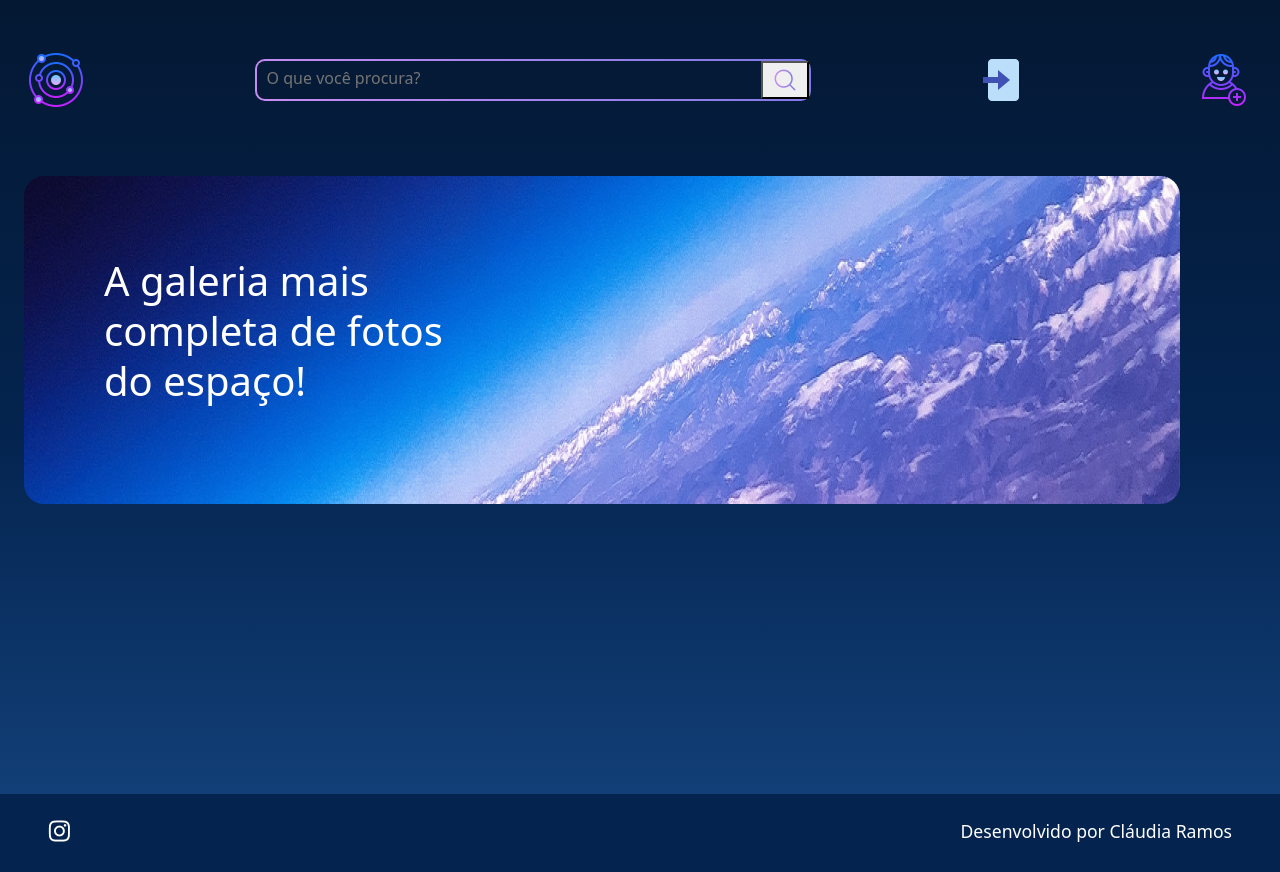
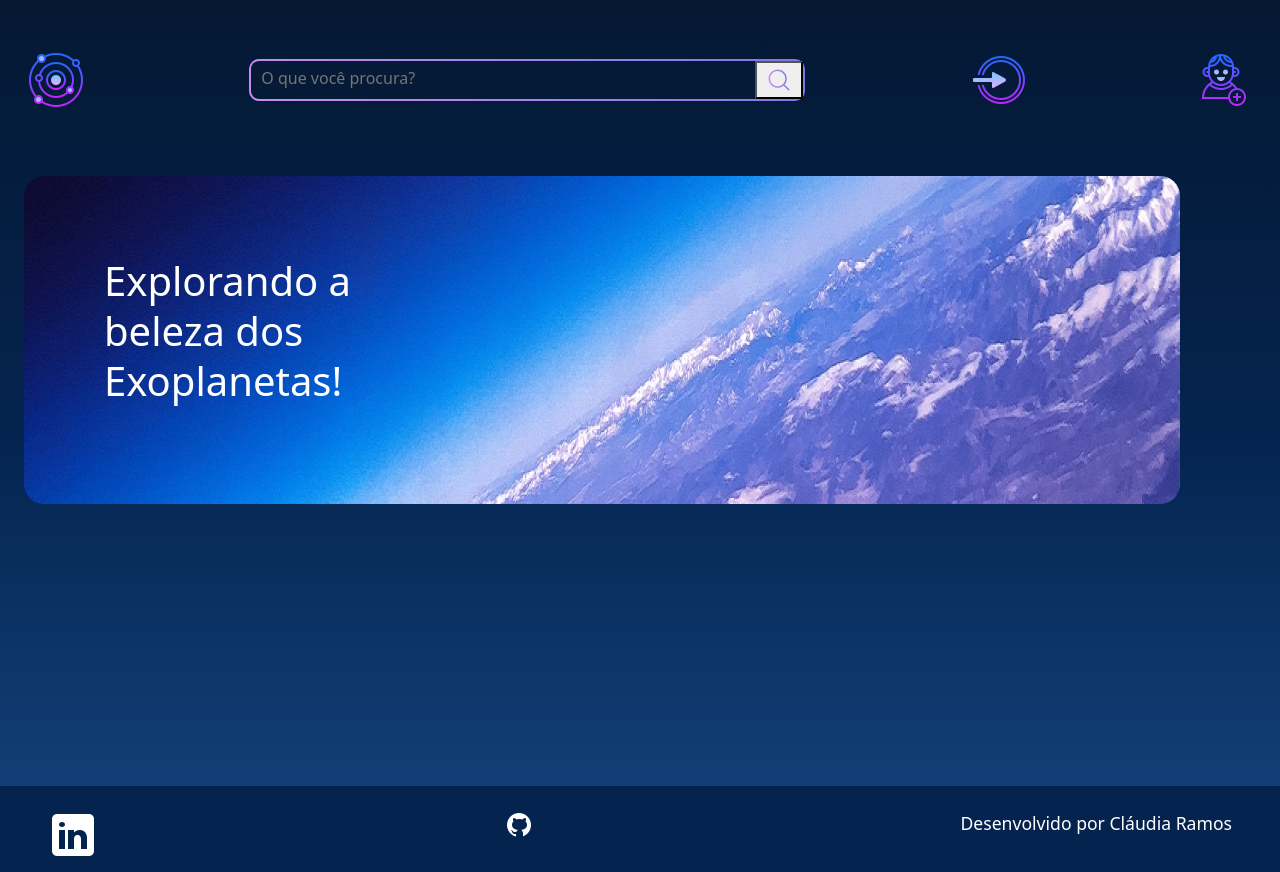
Before and after one commit to claudia-duda/ExploringSpace, a Django app: page / in a window 1280 px wide. Run offline with Django 4.2, Linux system fonts and the light colour scheme.

Commit message:
Updating icons

```diff
--- a/templates/home.html
+++ b/templates/home.html
@@ -2,6 +2,6 @@
 {% block content %}
                 <section class="banner">
                     <img class="banner__imagem" src="{% static '/assets/imagens/Banner(2).png' %}" alt="banner">
-                    <h1 class="banner__titulo"> A galeria mais completa de fotos do espaço!</h1>
+                    <h1 class="banner__titulo"> Explorando a beleza dos Exoplanetas!</h1>
                 </section>
 {% endblock %}
--- a/templates/partials/_footer.html
+++ b/templates/partials/_footer.html
@@ -1,8 +1,13 @@
 {% load static %}
 <footer class="rodape" style = "position: fixed; left: 0; bottom: -12px; width: 100%; text-align: center;">
     <div class="rodape__icones">
-        <a href="https://www.instagram.com/aluraonline/" target=”_blank” > <!–  Linkedin e github->
-            <img src="{% static '/assets/ícones/1x/instagram.png' %}" alt="ícone instagram">
+        <a href="https://www.linkedin.com/in/claudia-duda/" target=”_blank” > <!–  Linkedin e github->
+            <img src="{% static '/assets/ícones/1x/linkedin.png' %}" alt="ícone instagram">
+        </a>
+    </div>
+    <div class="rodape__icones">
+        <a href="https://github.com/claudia-duda/" target=”_blank” > <!–  Linkedin e github->
+            <img src="{% static '/assets/ícones/1x/github.png' %}" alt="ícone instagram">
         </a>
     </div>
     <p class="rodape__texto">Desenvolvido por Cláudia Ramos</p>
```
Also changed, not shown: setup/static/assets/ícones/1x/github.png (added), setup/static/assets/ícones/1x/linkedin.png (added), setup/static/assets/ícones/1x/login.png, static/assets/ícones/1x/github.png (added), static/assets/ícones/1x/linkedin.png (added), static/assets/ícones/1x/login.png.
